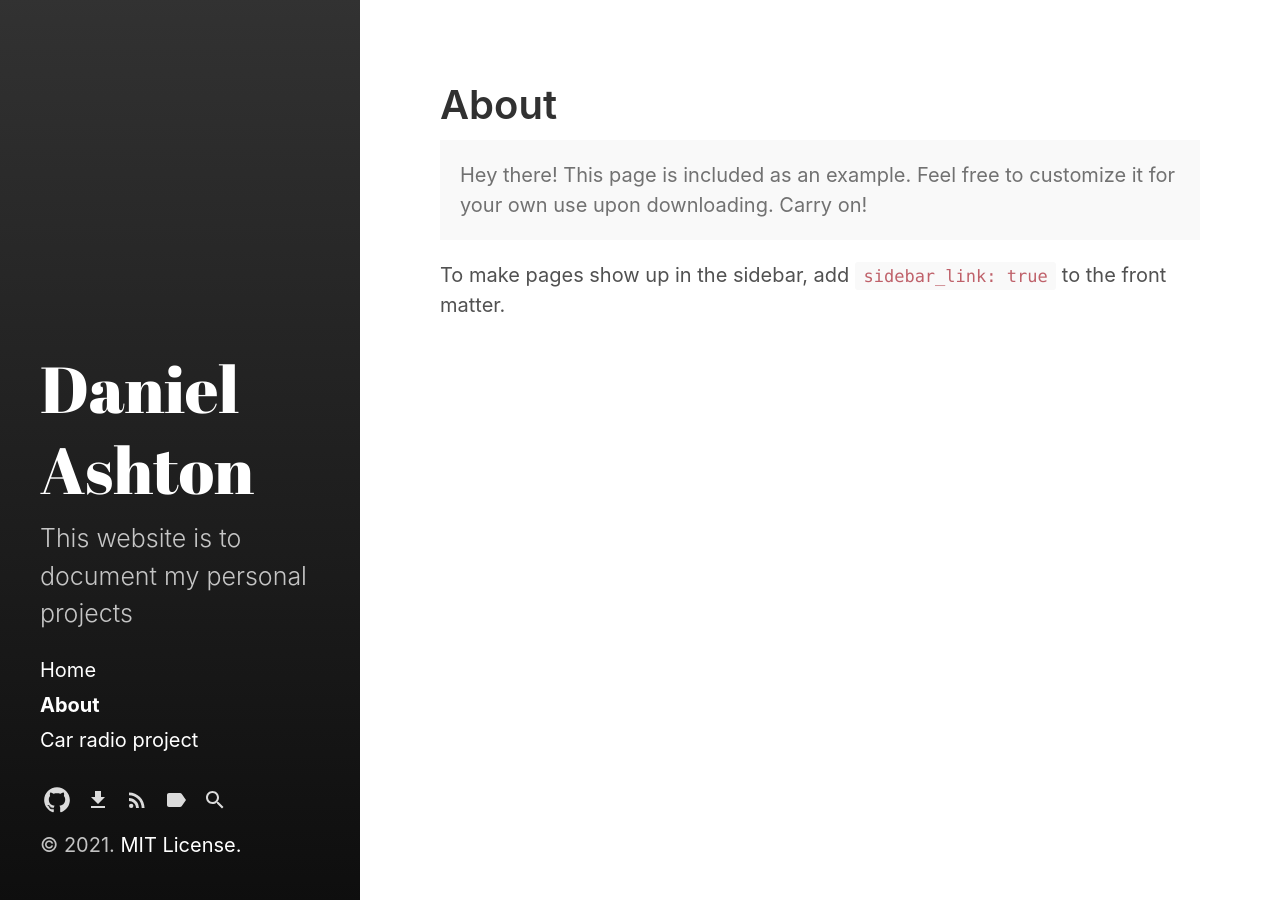
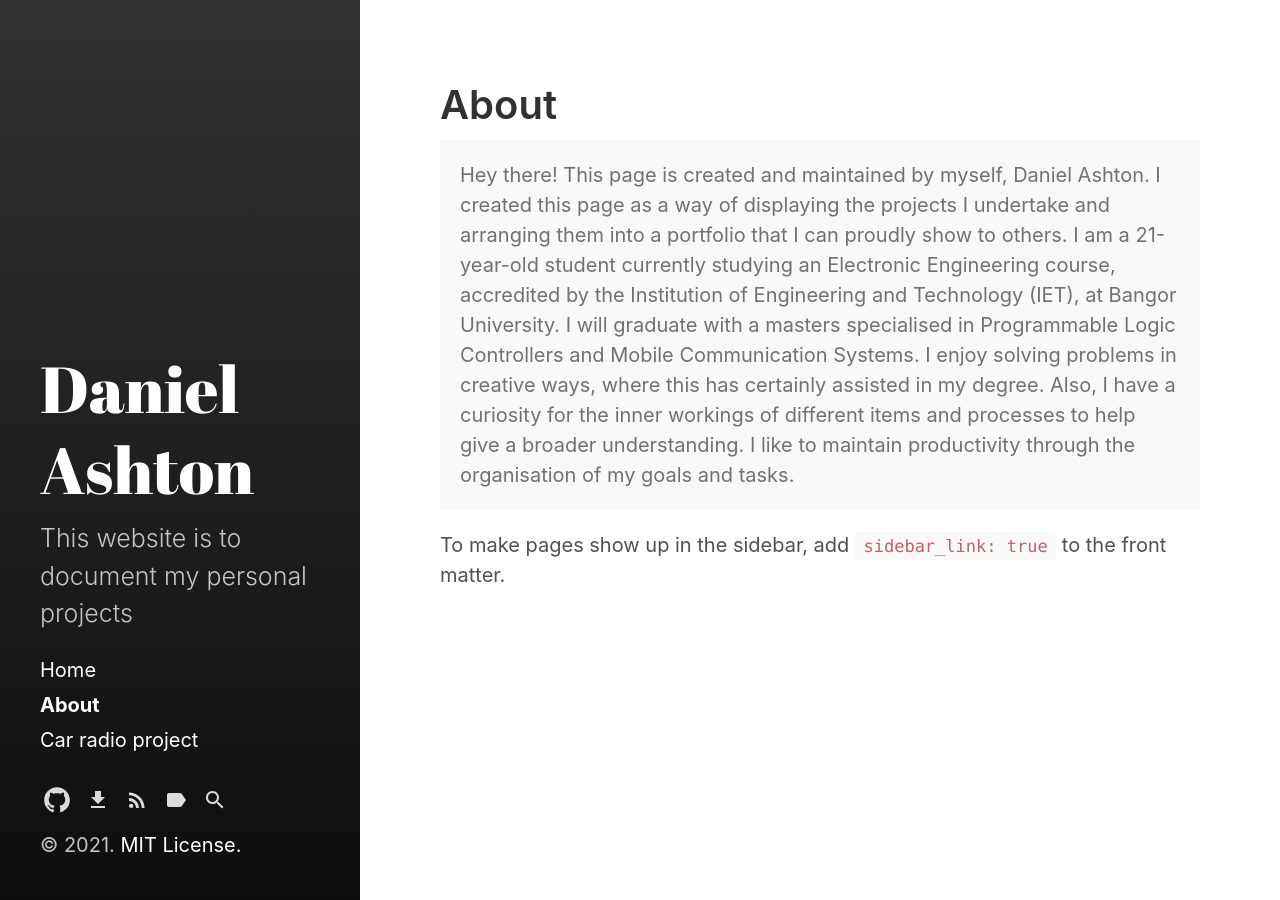
Before and after one commit to Daniel-Ashton/Daniel-Ashton.github.io, a Jekyll site: the page built from about.md, in a window 1280 px wide. Built offline with Jekyll 4.4.1, drawn with Linux system fonts in a browser that asks for light colours.

Commit message:
Update about.md

```diff
--- a/about.md
+++ b/about.md
@@ -5,8 +5,9 @@ sidebar_link: true
 ---
 
 <p class="message">
-  Hey there! This page is included as an example. Feel free to customize it
-  for your own use upon downloading. Carry on!
+  Hey there! This page is created and maintained by myself, Daniel Ashton. I created this page as a way of displaying the projects I undertake and arranging them into a portfolio that I can proudly show to others.
+  I am a 21-year-old student currently studying an Electronic Engineering course, accredited by the Institution of Engineering and Technology (IET), at Bangor University. I will graduate with a masters specialised in Programmable Logic Controllers and Mobile Communication Systems.
+  I enjoy solving problems in creative ways, where this has certainly assisted in my degree. Also, I have a curiosity for the inner workings of different items and processes to help give a broader understanding. I like to maintain productivity through the organisation of my goals and tasks.
 </p>
 
 To make pages show up in the sidebar, add `sidebar_link: true` to the front
```
